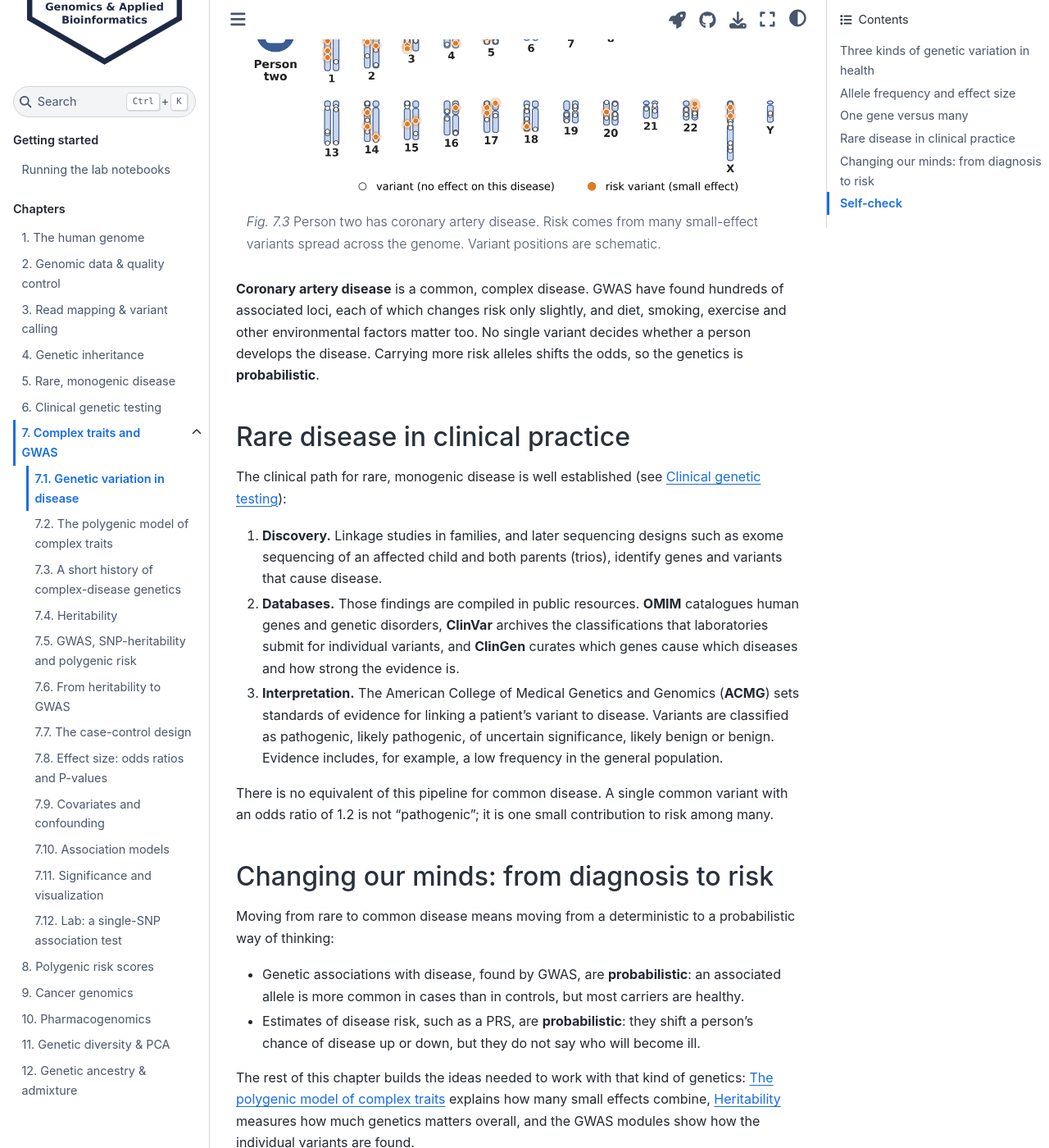
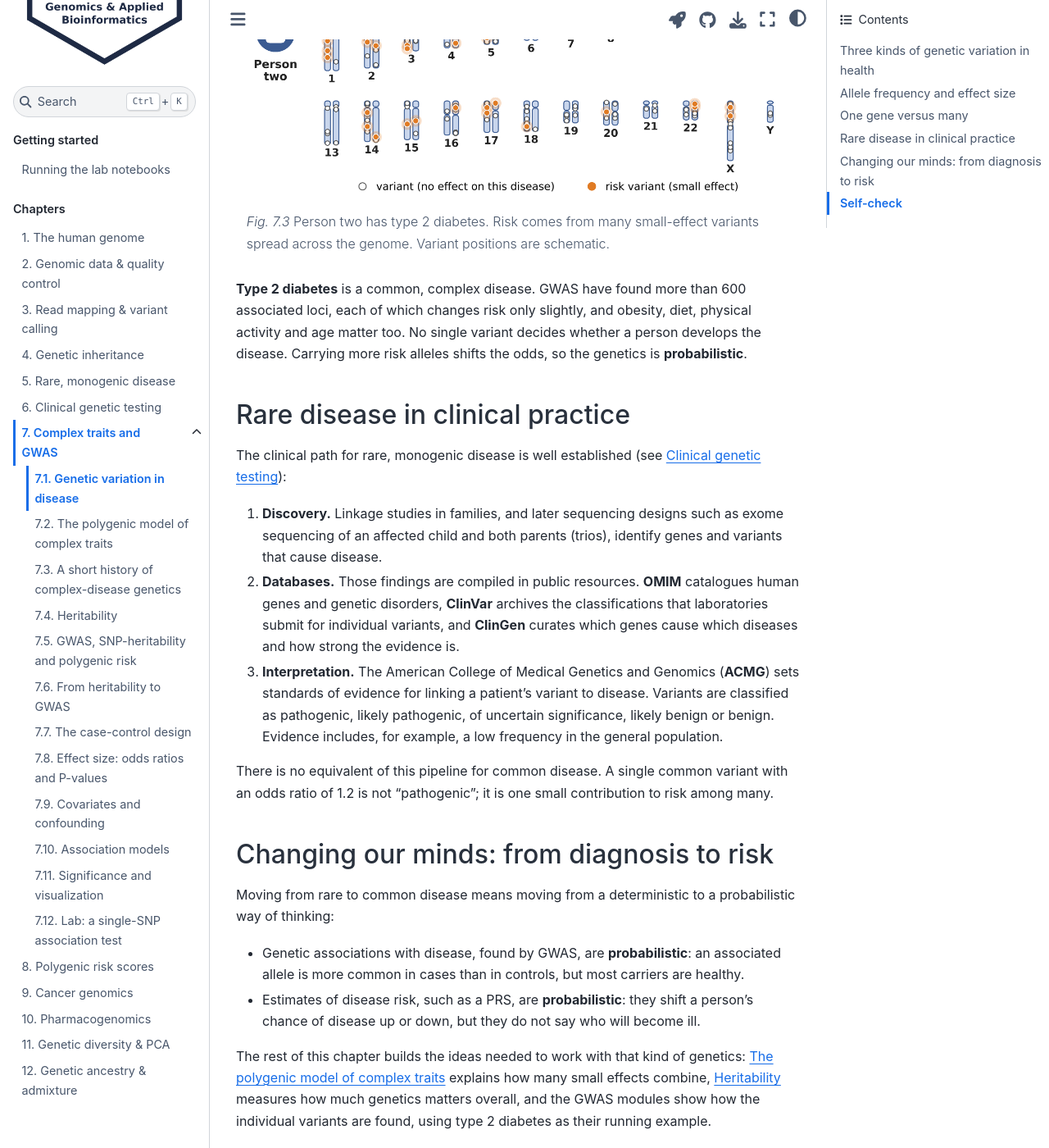
Before and after one commit to ikingjordan3/gab-book, a Jupyter Book: the page built from book/complex-traits-gwas/variation-spectrum.md, in a window 1280 px wide and 1400 px high, scrolled down 2971 px. Shown: the whole window at 82% size. Built offline with Jupyter Book 1.0.4 settings and Sphinx 7.4.7 and the Sphinx Book theme 1.1.4, drawn with Linux system fonts in a browser that asks for light colours; some of the changed text lies outside the part shown.

Commit message:
7.1: polygenic example is type 2 diabetes (figure, text, quiz) (#12)
Claude-Session: https://claude.ai/code/session_01U6DWbeVWiDfcG4AH2CHpBz

Co-authored-by: Claude <noreply@anthropic.com>

````diff
--- a/book/complex-traits-gwas/variation-spectrum.md
+++ b/book/complex-traits-gwas/variation-spectrum.md
@@ -22,7 +22,7 @@ quality of the reads, mapped them to the reference genome and called variants. T
 **interpret** those variants: what do they mean for this person's health?
 
 For a rare, monogenic disease the answer is often a **diagnosis**: one or two variants in a single gene
-explain the condition. For a common disease such as type 2 diabetes or coronary artery disease, the
+explain the condition. For a common disease such as type 2 diabetes, the
 answer is a **risk estimate**. Risk comes from the combined effect of many variants across the genome,
 each with a small effect, so the tools change too: genome-wide association studies (GWAS) find the
 variants, and polygenic risk scores (PRS) add them up for one person.
@@ -87,17 +87,17 @@ chromosome 7, one on each copy. Variant positions are schematic.
 carry a disease-causing variant. If you find those two variants, you have the diagnosis. In that
 sense, the genetics is **deterministic**.
 
-```{figure} images/karyotype_cad.png
-:alt: Schematic genome of person two, with coronary artery disease. The same background variants are shown, plus many small-effect risk variants spread across most chromosomes.
+```{figure} images/karyotype_t2d.png
+:alt: Schematic genome of person two, with type 2 diabetes. The same background variants are shown, plus many small-effect risk variants spread across most chromosomes.
 :width: 680px
 
-Person two has coronary artery disease. Risk comes from many small-effect variants spread across the
+Person two has type 2 diabetes. Risk comes from many small-effect variants spread across the
 genome. Variant positions are schematic.
 ```
 
-**Coronary artery disease** is a common, complex disease. GWAS have found hundreds of associated loci,
-each of which changes risk only slightly, and diet, smoking, exercise and other environmental factors
-matter too. No single variant decides whether a person develops the disease. Carrying more risk alleles
+**Type 2 diabetes** is a common, complex disease. GWAS have found more than 600 associated loci, each of
+which changes risk only slightly, and obesity, diet, physical activity and age matter too. No single
+variant decides whether a person develops the disease. Carrying more risk alleles
 shifts the odds, so the genetics is **probabilistic**.
 
 ## Rare disease in clinical practice
@@ -128,7 +128,8 @@ Moving from rare to common disease means moving from a deterministic to a probab
 
 The rest of this chapter builds the ideas needed to work with that kind of genetics:
 {doc}`polygenic-model` explains how many small effects combine, {doc}`heritability` measures how much
-genetics matters overall, and the GWAS modules show how the individual variants are found.
+genetics matters overall, and the GWAS modules show how the individual variants are found,
+using type 2 diabetes as their running example.
 
 ## Self-check
 
````
Also changed, not shown: book/complex-traits-gwas/images/karyotype_cad.png (deleted), book/complex-traits-gwas/images/karyotype_t2d.png (added), 1 other file.
